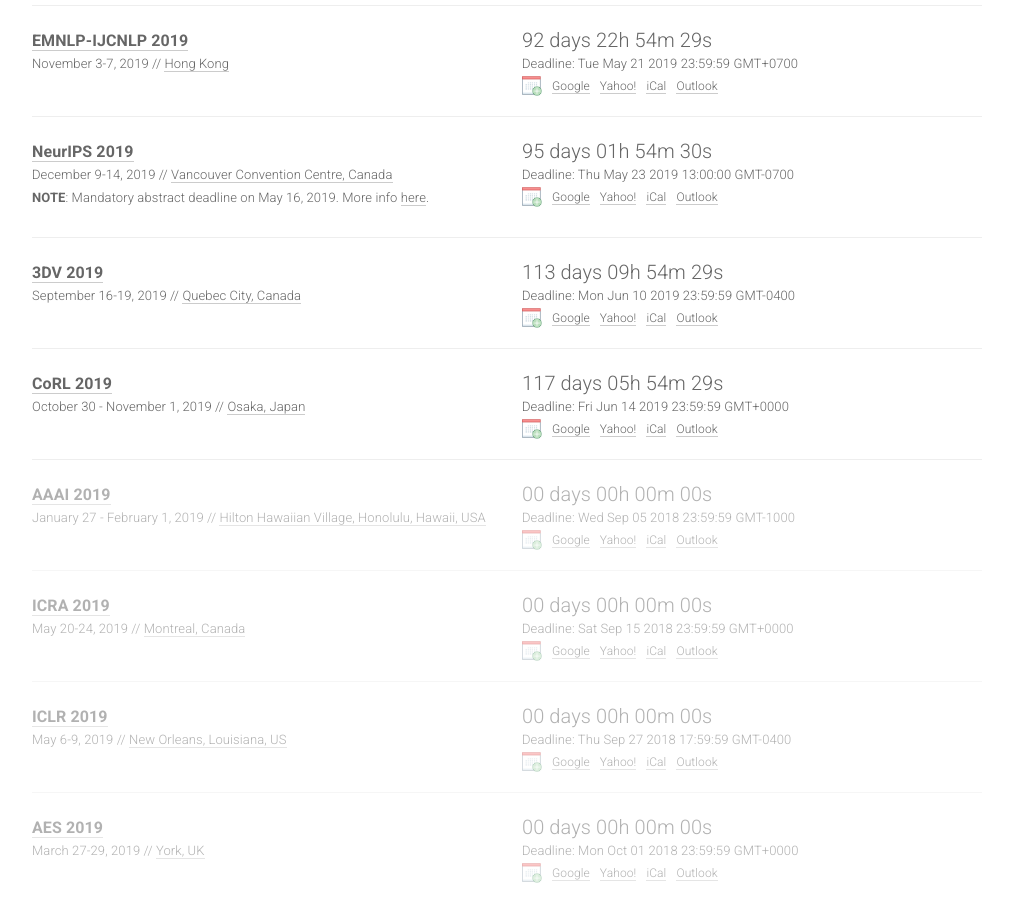
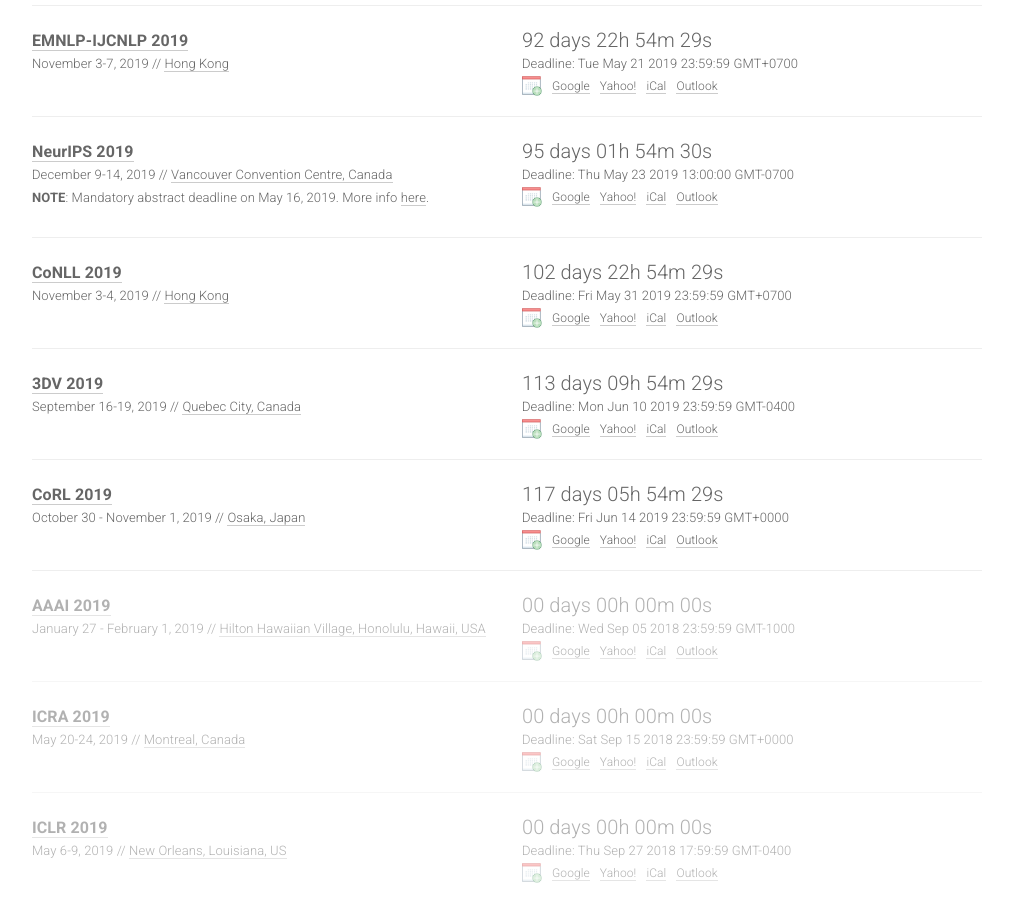
Before and after one commit to paperswithcode/ai-deadlines, a Jekyll site: the page built from index.html, in a window 1280 px wide and 900 px high, scrolled down 1267 px. Shown: the whole window, without its empty margins (133-1146 px from the left). Built offline with Jekyll 4.4.1, drawn with Linux system fonts in a browser that asks for light colours; nearby versions of some CDN libraries; comment, search, counter and statistics services are not loaded.

Commit message:
Adding CoNLL changes

```diff
--- a/_data/conferences.yml
+++ b/_data/conferences.yml
@@ -118,6 +118,16 @@
   place: Vancouver Convention Centre, Canada
   sub: ML
   note: '<b>NOTE</b>: Mandatory abstract deadline on May 16, 2019. More info <a href="https://medium.com/@NeurIPSConf/starting-preparations-for-the-neurips-2019-review-process-d104ec708045">here</a>.'
+
+- title: CoNLL
+  year: 2019
+  id: conll2019
+  link: https://www.conll.org/
+  deadline: '2019-05-31 23:59:59'
+  timezone: Etc/GMT-7
+  date: November 3-4, 2019
+  place: Hong Kong
+  sub: NLP
 
 - title: 3DV
   year: 2019
```
